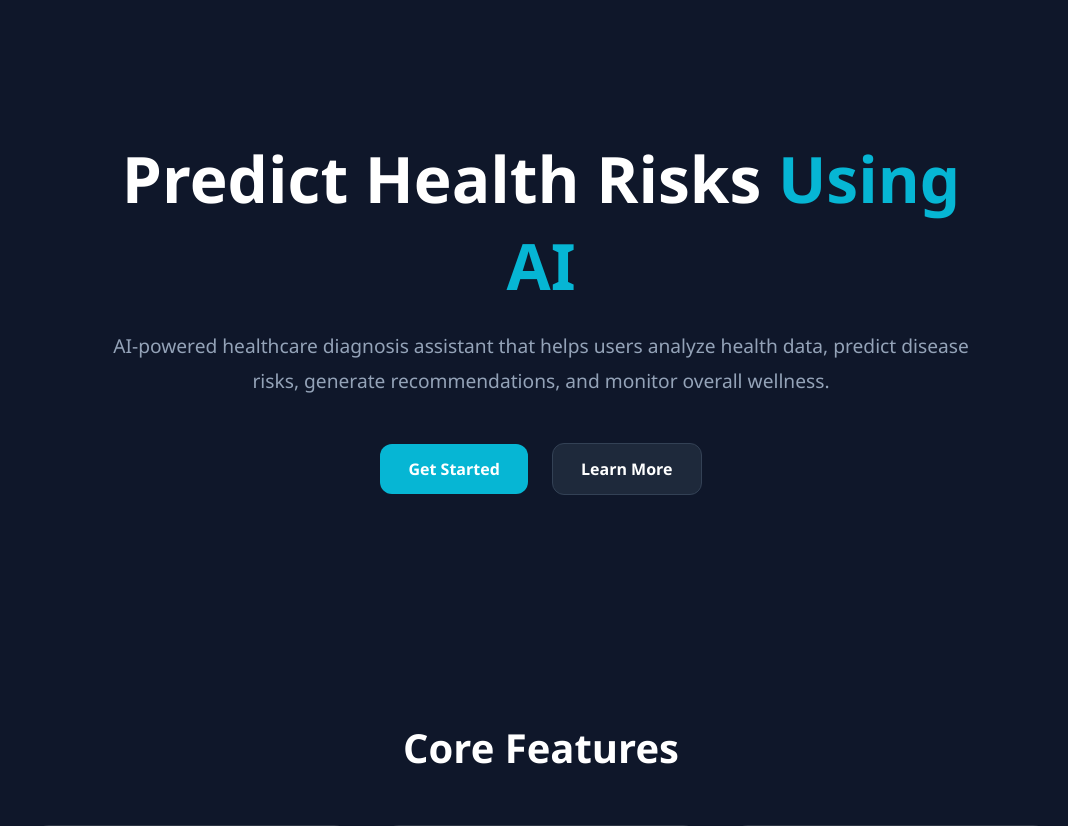
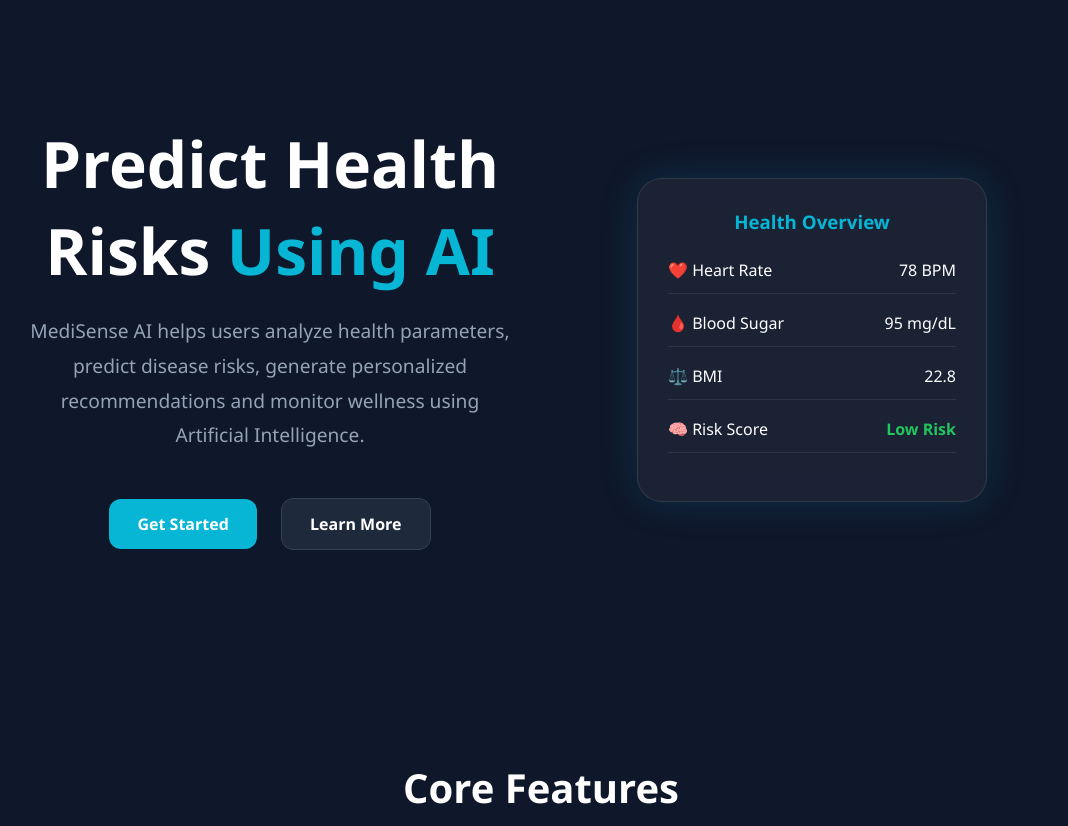
Before and after one commit to ArmaanAnas/MediSense-AI, a Flask app: page / in a window 1280 px wide. Shown: the part 78-904 px from the top of the page, without its empty margins (99-1167 px from the left). Run offline with Flask 3, Linux system fonts and the light colour scheme.

Commit message:
Upgrade hero section with AI dashboard

```diff
--- a/app/static/css/style.css
+++ b/app/static/css/style.css
@@ -135,3 +135,49 @@ body{
 .feature-card p{
     color:#94a3b8;
 }
+.hero{
+    min-height:85vh;
+    display:flex;
+    justify-content:space-between;
+    align-items:center;
+    padding:60px 10%;
+    gap:60px;
+}
+
+.hero-left{
+    flex:1;
+}
+
+.hero-right{
+    flex:1;
+    display:flex;
+    justify-content:center;
+}
+
+.dashboard-card{
+    width:350px;
+    background:rgba(255,255,255,0.05);
+    backdrop-filter:blur(12px);
+    border:1px solid rgba(255,255,255,0.1);
+    border-radius:25px;
+    padding:30px;
+    box-shadow:0 0 40px rgba(6,182,212,0.15);
+}
+
+.dashboard-card h3{
+    margin-bottom:25px;
+    color:#06b6d4;
+}
+
+.metric{
+    display:flex;
+    justify-content:space-between;
+    margin-bottom:18px;
+    padding-bottom:12px;
+    border-bottom:1px solid rgba(255,255,255,0.08);
+}
+
+.low-risk{
+    color:#22c55e;
+    font-weight:bold;
+}
--- a/app/templates/index.html
+++ b/app/templates/index.html
@@ -37,7 +37,7 @@
 
     <section class="hero">
 
-        <div class="hero-content">
+    <div class="hero-left">
 
         <h1>
             Predict Health Risks
@@ -45,9 +45,10 @@
         </h1>
 
         <p>
-                AI-powered healthcare diagnosis assistant that helps users
-                analyze health data, predict disease risks, generate
-                recommendations, and monitor overall wellness.
+            MediSense AI helps users analyze health parameters,
+            predict disease risks, generate personalized
+            recommendations and monitor wellness using Artificial
+            Intelligence.
         </p>
 
         <div class="hero-buttons">
@@ -59,6 +60,38 @@
             <a href="#" class="btn secondary">
                 Learn More
             </a>
+
+        </div>
+
+    </div>
+
+    <div class="hero-right">
+
+        <div class="dashboard-card">
+
+            <h3>Health Overview</h3>
+
+            <div class="metric">
+                ❤️ Heart Rate
+                <span>78 BPM</span>
+            </div>
+
+            <div class="metric">
+                🩸 Blood Sugar
+                <span>95 mg/dL</span>
+            </div>
+
+            <div class="metric">
+                ⚖️ BMI
+                <span>22.8</span>
+            </div>
+
+            <div class="metric">
+                🧠 Risk Score
+                <span class="low-risk">
+                    Low Risk
+                </span>
+            </div>
 
         </div>
 
```
Lines whose indentation alone changed are shown as unchanged.
